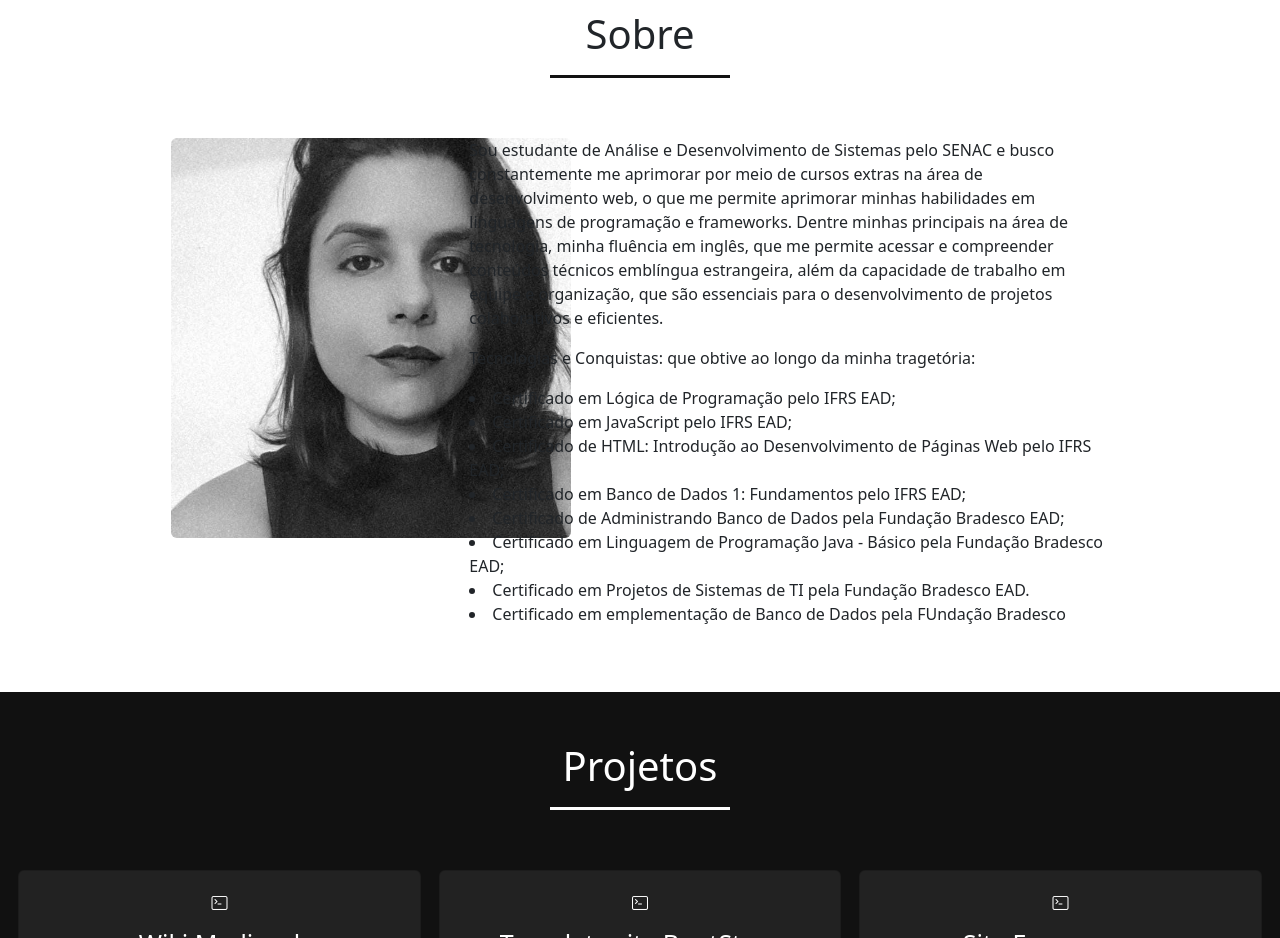
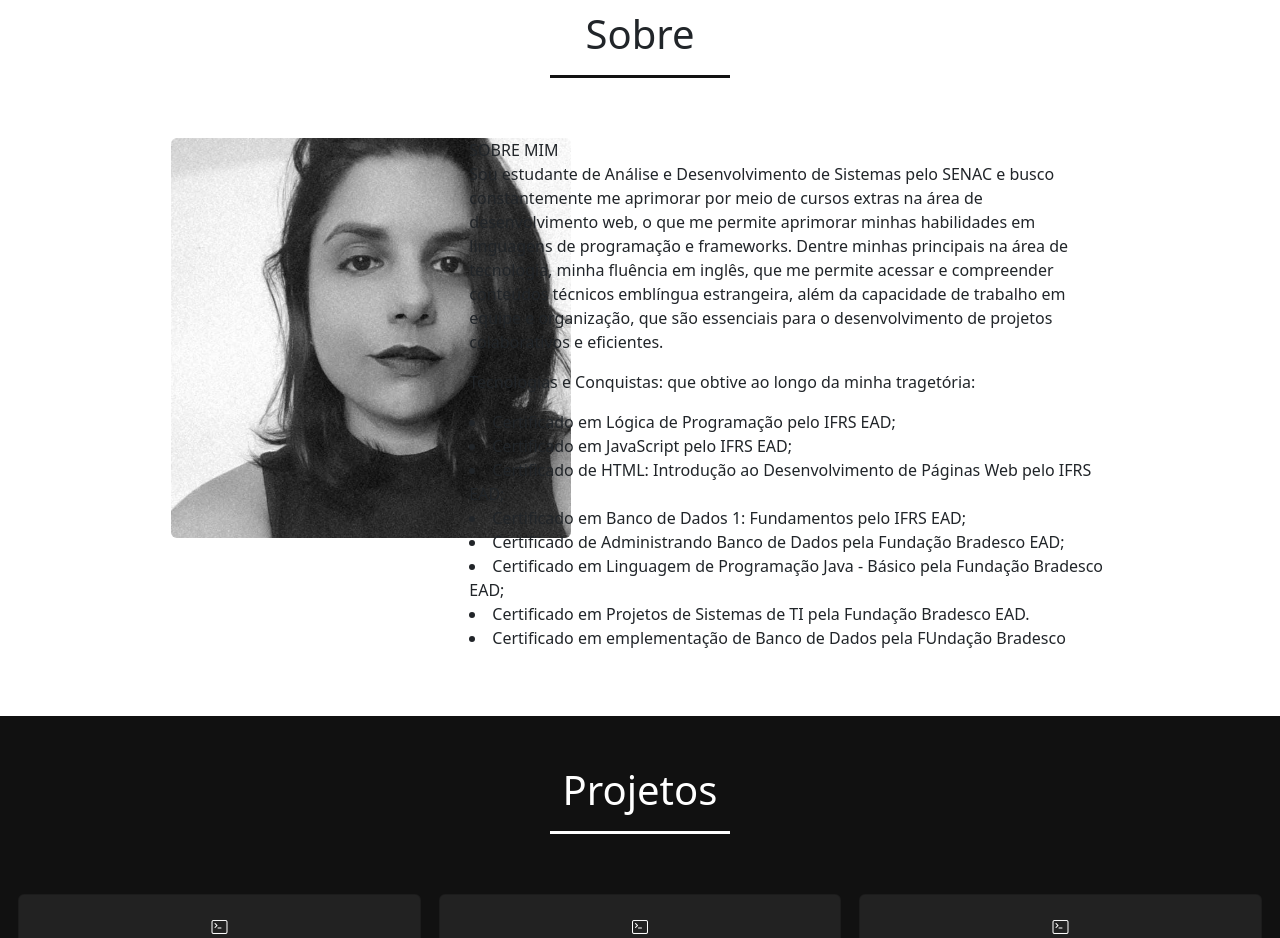
Before and after one commit to rafaellamarquess/portfolio, a plain HTML site: page index.html in a window 1280 px wide. Shown: the part 840-1778 px from the top of the page. Drawn offline with nearby package versions, Linux system fonts and the light colour scheme.

Commit message:
Atualização

```diff
--- a/index.html
+++ b/index.html
@@ -44,7 +44,7 @@
                     <img src="perfil.jpg" alt="">
                 </div>
                 <div class="column right">
-
+                    <div class="text">SOBRE MIM</div>
                         <p>Sou estudante de Análise e Desenvolvimento de Sistemas pelo SENAC e busco constantemente me aprimorar por meio de cursos extras na área de
                         desenvolvimento web, o que me permite aprimorar minhas habilidades em  linguagens de programação e frameworks. Dentre minhas principais na
                         área de tecnologia, minha fluência em inglês, que me permite acessar e compreender conteúdos técnicos emblíngua estrangeira, além da capacidade
```
